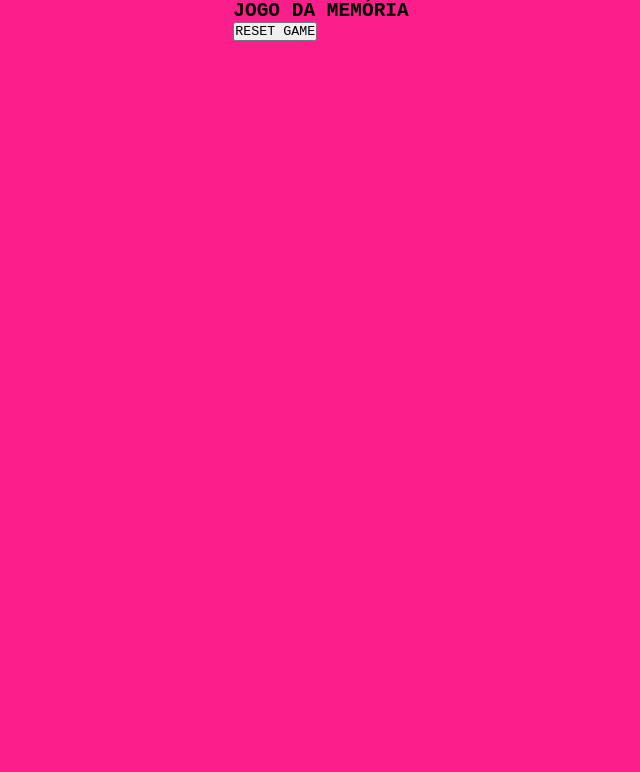
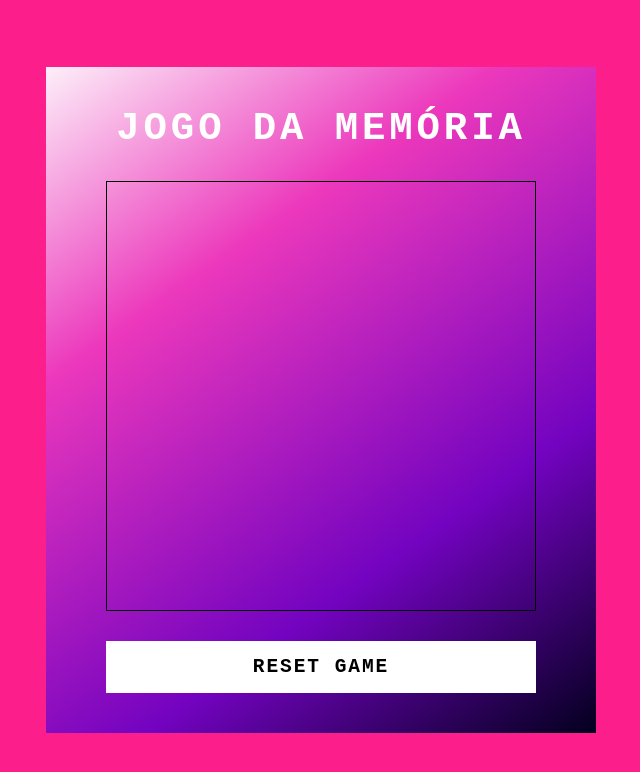
Before and after one commit to PBDylan/jogo_da_memoria_js, a plain HTML site: page index.html in a window 1280 px wide. Shown: the whole page, without its empty margins (319-959 px from the left). Drawn offline with Linux system fonts and the light colour scheme.

Commit message:
Corrigindo estilos no main.css

```diff
--- a/src/styles/main.css
+++ b/src/styles/main.css
@@ -1,7 +1,76 @@
+html, body {
+    height: 100%;
+}
+
 body {
     display: flex;
     justify-content: center;
     align-items: center;
     min-height: 100%;
     background: #fc1e8a;
+    margin: 0;
 }
+
+.container {
+    position: relative;
+    display: flex;
+    flex-direction: column;
+    justify-content: center;
+    align-items: center;
+    gap: 30px;
+    background: linear-gradient(
+        325deg,
+        #03001e 0%,
+        #7303c0 30%,
+        #ec38bc 70%,
+        #fdeff9 100%
+    );
+    padding: 40px 60px;
+}
+
+h2 {
+    font-size: 3em;
+    color: #fff;
+    text-transform: uppercase;
+    letter-spacing: 0.1em;
+}
+
+.reset {
+    padding: 15px 20px;
+    width: 100%;
+    color: #000;
+    background-color: #fff;
+    border: none;
+    font-size: 1.5em;
+    letter-spacing: 0.1em;
+    text-transform: uppercase;
+    cursor: pointer;
+    font-weight: 600;
+}
+
+.reset:focus {
+    color: #ec38bc;
+    background-color: #262809;
+}
+
+.game {
+    border: 1px solid black;
+    width: 430px;
+    height: 430px;
+    display: flex;
+    flex-wrap: wrap;
+    gap: 10px;
+    transform-style:
+    preserve-3d;
+    perspective: 500px;
+}
+
+.item {
+    position: relative;
+    width: 100px;
+    height: 100px;
+    display: flex;
+    justify-content: center;
+    align-items: center;
+    background-color: #fff;
+}
```
